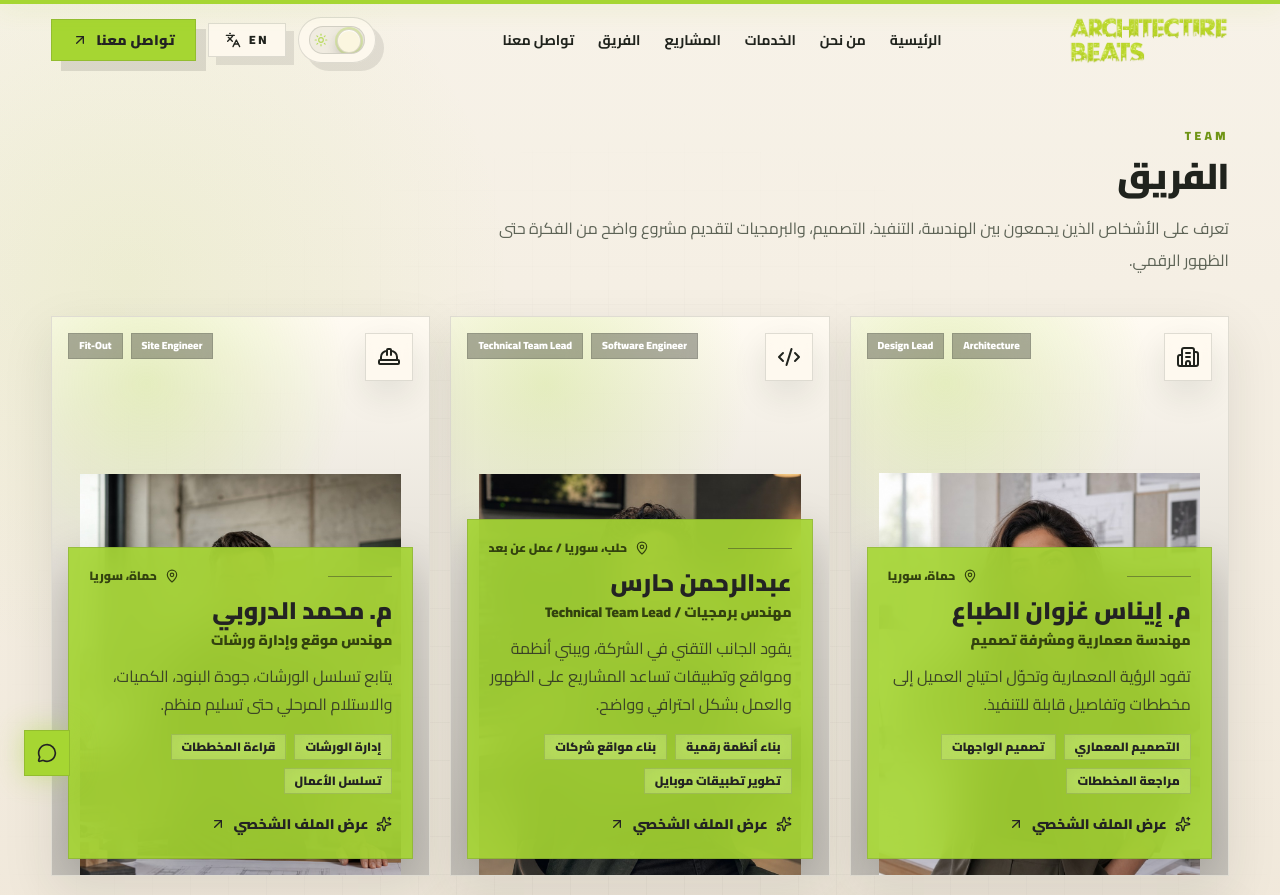
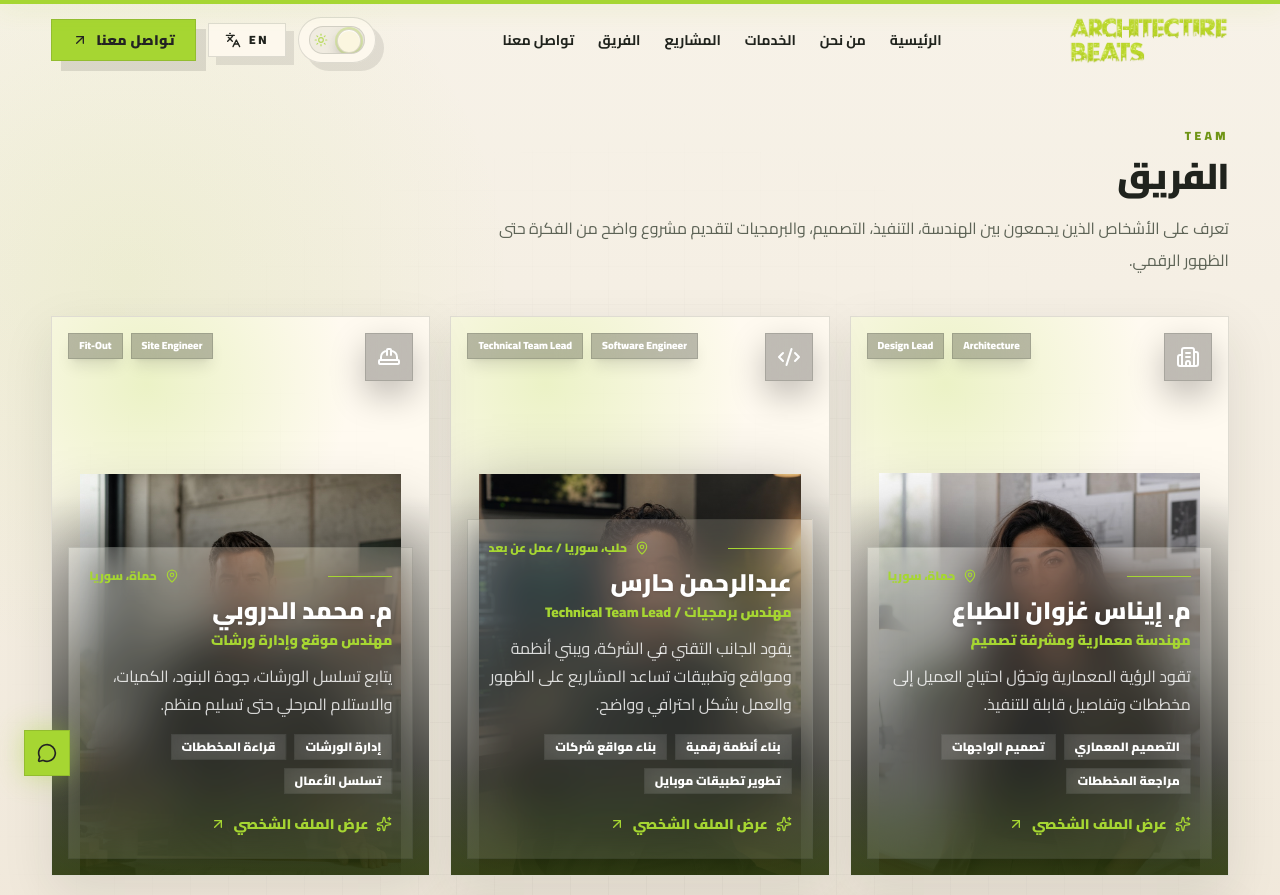
Before and after one commit to abod-haes/architecture-beats, a Next.js app: page /teams in a window 1280 px wide. Shown: the top 895 px of the page. Built offline with nearby package versions, Linux system fonts and the light colour scheme.

Commit message:
Refine teams page image overlay

```diff
--- a/src/app/teams/TeamsPageClient.tsx
+++ b/src/app/teams/TeamsPageClient.tsx
@@ -50,7 +50,7 @@ export default function TeamsPageClient() {
                 </Link>
 
                 <div className="blueprint-grid absolute inset-0 opacity-35" />
-                <div className="absolute inset-0 bg-[radial-gradient(circle_at_25%_12%,rgba(166,214,50,0.24),transparent_36%),linear-gradient(180deg,rgba(255,255,255,0.12),rgba(0,0,0,0.22))]" />
+                <div className="absolute inset-0 bg-[radial-gradient(circle_at_25%_12%,rgba(166,214,50,0.22),transparent_36%)]" />
                 <Image
                   src={member.image}
                   alt={member.name}
@@ -59,37 +59,40 @@ export default function TeamsPageClient() {
                   className="object-contain object-bottom px-4 pt-6 transition duration-700 group-hover:scale-[1.035] sm:px-7 sm:pt-8"
                 />
 
-                <div className="pointer-events-none absolute start-4 top-4 z-20 grid h-12 w-12 place-items-center border border-brand-primary bg-[var(--site-card)] text-brand-dark shadow-[0_14px_34px_var(--site-shadow)] backdrop-blur transition group-hover:bg-brand-primary group-hover:text-[#232323]">
+                <div className="pointer-events-none absolute inset-x-0 bottom-0 z-10 h-[68%] bg-gradient-to-t from-[#080a05]/92 via-[#080a05]/46 to-transparent transition duration-500 group-hover:h-[74%]" />
+                <div className="pointer-events-none absolute inset-x-0 bottom-0 z-10 h-28 bg-gradient-to-t from-brand-primary/30 to-transparent opacity-80" />
+
+                <div className="pointer-events-none absolute start-4 top-4 z-20 grid h-12 w-12 place-items-center border border-brand-primary/70 bg-black/25 text-white shadow-[0_14px_34px_rgba(0,0,0,0.25)] backdrop-blur-md transition group-hover:bg-brand-primary group-hover:text-[#232323]">
                   <Icon className="h-6 w-6" />
                 </div>
 
                 <div className="pointer-events-none absolute end-4 top-4 z-20 flex max-w-[70%] flex-wrap justify-end gap-2">
                   {member.badges.slice(0, 2).map((badge) => (
-                    <span key={badge} className="border border-white/25 bg-black/30 px-2.5 py-1 text-[0.65rem] font-black text-white backdrop-blur">
+                    <span key={badge} className="border border-white/25 bg-black/25 px-2.5 py-1 text-[0.65rem] font-black text-white shadow-lg backdrop-blur-md">
                       {badge}
                     </span>
                   ))}
                 </div>
 
-                <div className="pointer-events-none absolute inset-x-3 bottom-3 z-20 border border-white/20 bg-brand-primary/90 p-4 text-[#232323] shadow-[0_18px_45px_rgba(0,0,0,0.22)] backdrop-blur-xl transition group-hover:bg-brand-primary sm:inset-x-4 sm:bottom-4 sm:p-5">
+                <div className="pointer-events-none absolute inset-x-3 bottom-3 z-20 border border-white/15 bg-white/10 p-4 text-white shadow-[0_-20px_70px_rgba(0,0,0,0.46)] backdrop-blur-xl transition group-hover:border-brand-primary/45 group-hover:bg-white/14 sm:inset-x-4 sm:bottom-4 sm:p-5">
                   <div className="mb-3 flex items-center justify-between gap-4">
-                    <span className="h-px w-16 bg-[#232323]/40" />
-                    <span className="inline-flex items-center gap-2 text-xs font-black text-[#33420f]">
+                    <span className="h-px w-16 bg-brand-primary" />
+                    <span className="inline-flex items-center gap-2 text-xs font-black text-brand-primary">
                       <MapPin className="h-3.5 w-3.5" />
                       {member.location}
                     </span>
                   </div>
-                  <h1 className="text-2xl font-black leading-tight">{member.name}</h1>
-                  <p className="mt-1 text-sm font-black text-[#33420f]">{member.jobTitle}</p>
-                  <p className="mt-3 line-clamp-3 leading-7 text-[#232323]/80">{member.summary}</p>
+                  <h1 className="text-2xl font-black leading-tight drop-shadow">{member.name}</h1>
+                  <p className="mt-1 text-sm font-black text-brand-primary">{member.jobTitle}</p>
+                  <p className="mt-3 line-clamp-3 leading-7 text-white/82">{member.summary}</p>
                   <div className="mt-4 flex flex-wrap gap-2">
                     {member.skills.slice(0, 3).map((skill) => (
-                      <span key={skill} className="border border-[#232323]/20 bg-white/20 px-2.5 py-1 text-xs font-black text-[#232323] backdrop-blur">
+                      <span key={skill} className="border border-white/18 bg-white/10 px-2.5 py-1 text-xs font-black text-white backdrop-blur-md">
                         {skill}
                       </span>
                     ))}
                   </div>
-                  <div className="mt-5 inline-flex items-center gap-2 text-sm font-black">
+                  <div className="mt-5 inline-flex items-center gap-2 text-sm font-black text-brand-primary">
                     <Sparkles className="h-4 w-4" />
                     {labels.viewProfile}
                     <ArrowUpRight className="h-4 w-4" />
```
